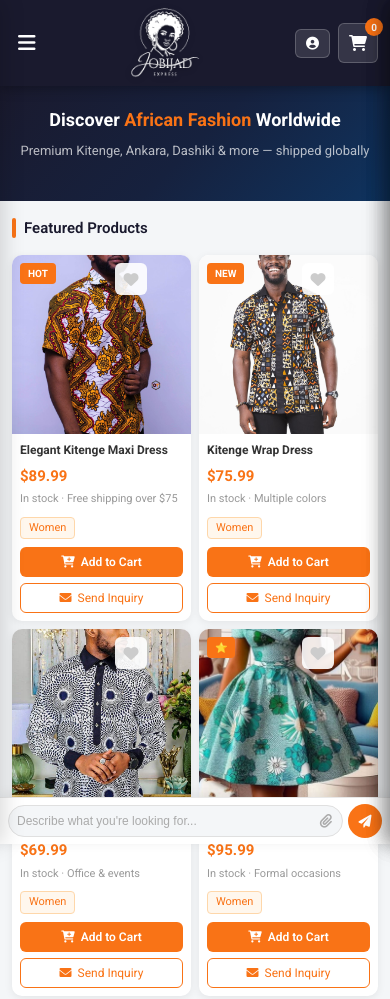
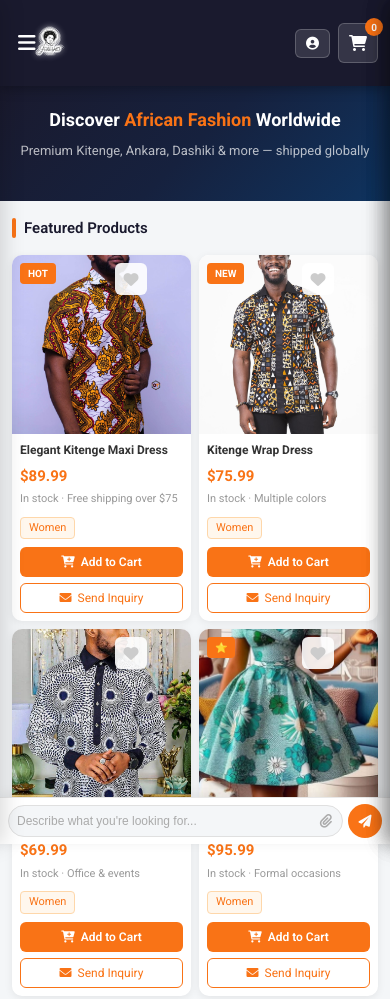
Before and after one commit to ManaseM/jobijad-express, a website: page alibaba-style.html in a window 390 px wide. Shown: the top 999 px of the page. Drawn offline with Linux system fonts and the light colour scheme; no server answers.

Commit message:
fix: logo top-left above hamburger, compact header, black art white outline

```diff
--- a/alibaba-style.html
+++ b/alibaba-style.html
@@ -49,12 +49,16 @@
 
 <!-- Header -->
 <header class="header">
+  <!-- Logo sits above everything, top-left -->
+  <div class="header-logo-bar">
+    <a href="alibaba-style.html" class="logo-link">
+      <img src="pics/logo.png" alt="Jobijad Express" class="logo-img">
+    </a>
+  </div>
+  <!-- Main nav row -->
   <div class="header-container">
     <div class="header-left">
       <button class="menu-icon" id="menu-btn"><i class="fas fa-bars"></i></button>
-      <a href="alibaba-style.html" class="logo-link">
-        <img src="pics/logo.png" alt="Jobijad Express" class="logo-img">
-      </a>
     </div>
     <div class="header-center">
       <div class="search-bar">
--- a/alibaba-styles.css
+++ b/alibaba-styles.css
@@ -5,7 +5,8 @@ button{cursor:pointer;font-family:inherit;}
 
 /* HEADER */
 .header{background:#1a1a2e;position:sticky;top:0;z-index:1000;box-shadow:0 2px 12px rgba(0,0,0,.3);}
-.header-container{display:flex;align-items:center;padding:0 20px;height:420px;max-width:1400px;margin:0 auto;gap:16px;}
+.header-logo-bar{position:absolute;top:0;left:0;z-index:1001;padding:4px 8px;}
+.header-container{display:flex;align-items:center;padding:0 20px;height:62px;max-width:1400px;margin:0 auto;gap:16px;}
 .header-left{display:flex;align-items:center;gap:12px;flex-shrink:0;}
 .menu-icon{font-size:20px;color:#fff;padding:6px;border-radius:4px;transition:background .2s;border:none;background:none;}
 .menu-icon:hover{background:rgba(255,255,255,.12);}
@@ -181,7 +182,7 @@ button{cursor:pointer;font-family:inherit;}
   .products-grid{grid-template-columns:repeat(2,1fr);gap:8px;}
   .product-info{padding:8px;}
   .product-actions{padding:0 8px 8px;}
-  .logo-img{height:80px;}
+  .logo-img{height:75px;}
   .bottom-search{padding:6px 8px;}
   .bottom-search-inner{gap:5px;}
   .search-input-container{padding:5px 8px;gap:3px;border-radius:22px;}
@@ -207,12 +208,31 @@ button{cursor:pointer;font-family:inherit;}
 }
 
 /* LOGO IMAGE */
-.logo-link{display:flex;align-items:center;text-decoration:none;transition:transform .25s ease,filter .25s ease;}
-.logo-link:hover{transform:scale(1.04);filter:drop-shadow(0 0 12px rgba(249,115,22,.7));}
-.logo-img{height:400px;width:410px;object-fit:contain;transition:filter .3s ease,transform .3s ease;filter:brightness(0) invert(1) drop-shadow(0 1px 3px rgba(0,0,0,.4));}
-.logo-img:hover{filter:brightness(0) invert(1) drop-shadow(0 0 10px rgba(249,115,22,.8));}
-@media(max-width:768px){.logo-img{height:280px;width:auto;}}
-@media(max-width:480px){.logo-img{height:200px;width:auto;}}
+.logo-link{display:flex;align-items:center;text-decoration:none;transition:transform .25s ease;}
+.logo-link:hover{transform:scale(1.06);}
+.logo-img{
+  height:110px;
+  width:auto;
+  object-fit:contain;
+  transition:filter .3s ease,transform .3s ease;
+  /* Black art preserved, white outline added via drop-shadow */
+  filter:
+    drop-shadow(-1px -1px 0 #fff)
+    drop-shadow(1px -1px 0 #fff)
+    drop-shadow(-1px 1px 0 #fff)
+    drop-shadow(1px 1px 0 #fff)
+    drop-shadow(0 0 3px rgba(255,255,255,.6));
+}
+.logo-img:hover{
+  filter:
+    drop-shadow(-1px -1px 0 #fff)
+    drop-shadow(1px -1px 0 #fff)
+    drop-shadow(-1px 1px 0 #fff)
+    drop-shadow(1px 1px 0 #fff)
+    drop-shadow(0 0 10px rgba(249,115,22,.8));
+}
+@media(max-width:768px){.logo-img{height:90px;}}
+@media(max-width:480px){.logo-img{height:75px;}}
 
 /* ANIMATIONS */
 @keyframes fadeInUp{from{opacity:0;transform:translateY(20px);}to{opacity:1;transform:translateY(0);}}
```
